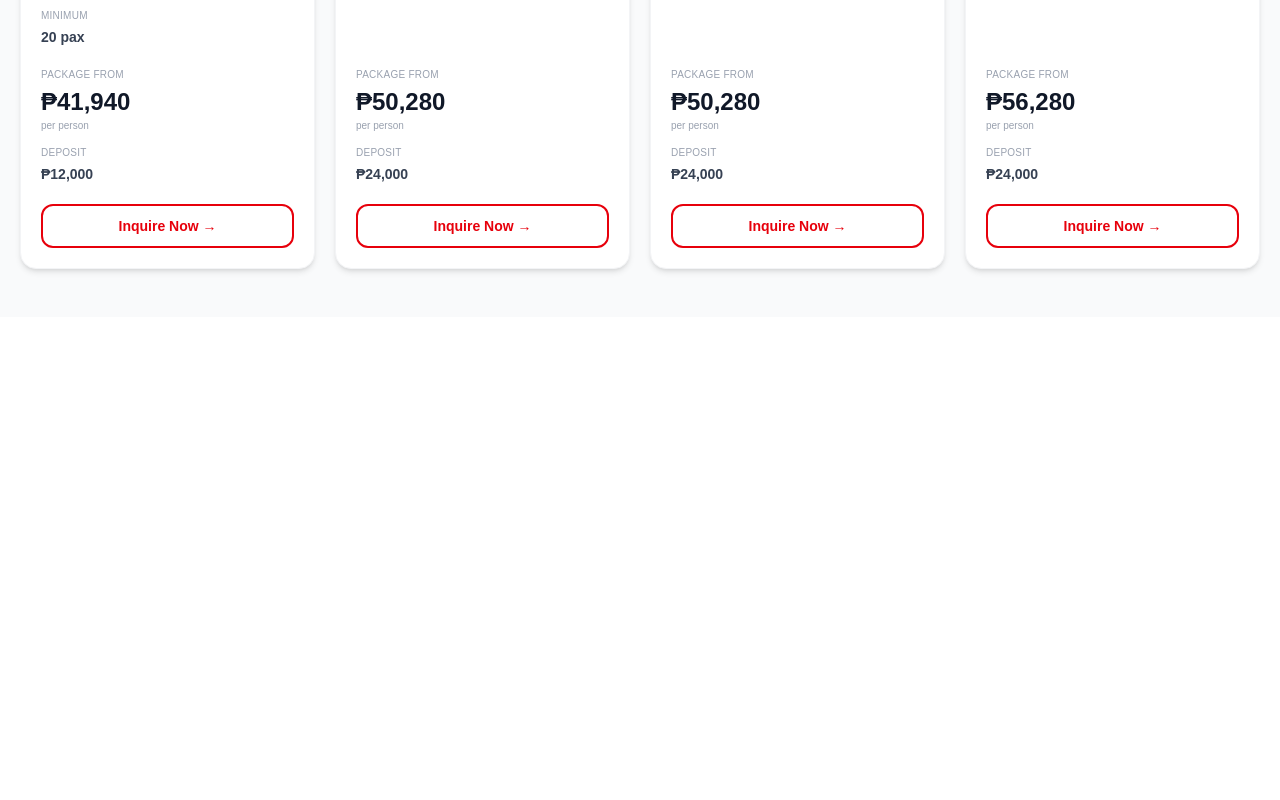
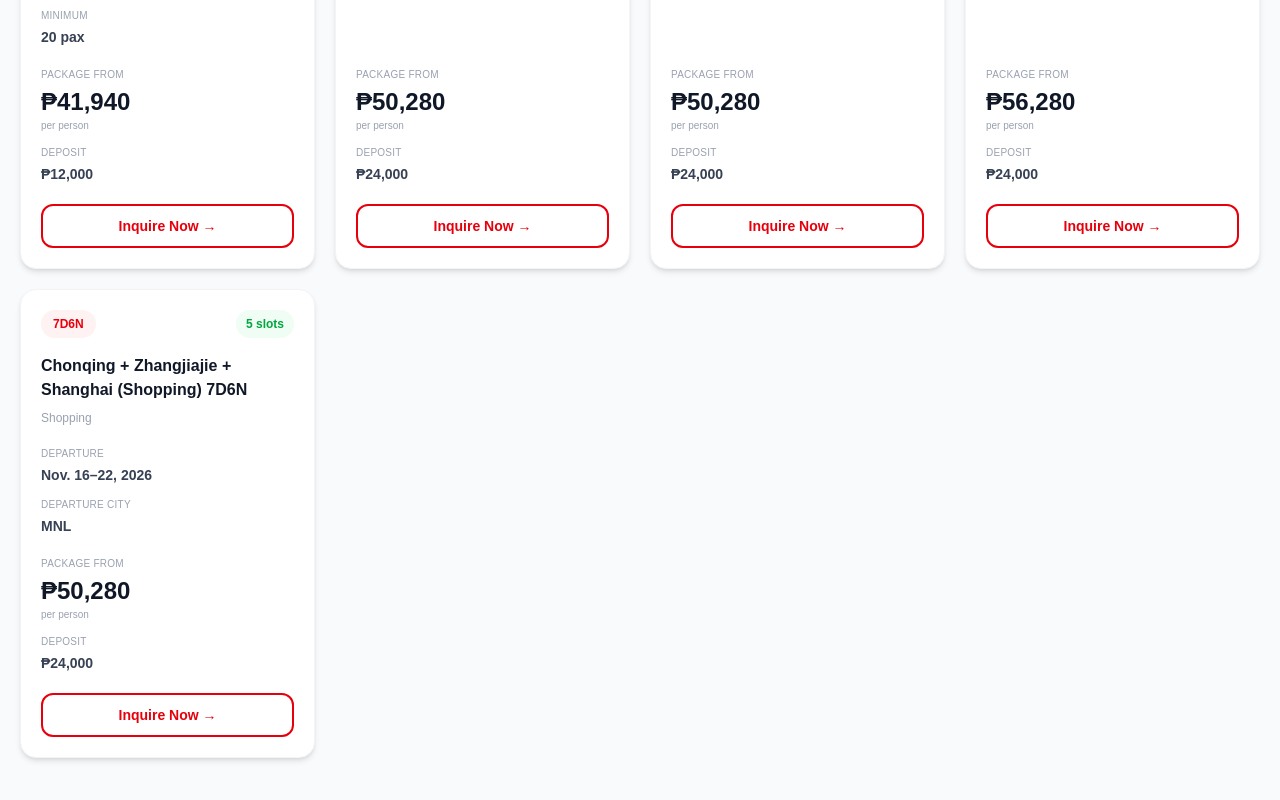
Before and after one commit to chingutravelandtours/chingu-website, a Next.js app: page /china-tours in a window 1280 px wide. Shown: the part 2036-2836 px from the top of the page. Before the commit the page ends 2353 px from the top, so only its background shows below. Built offline with nearby package versions, Linux system fonts and the light colour scheme.

Commit message:
Update page.tsx

```diff
--- a/app/china-tours/page.tsx
+++ b/app/china-tours/page.tsx
@@ -192,6 +192,16 @@ const packages: Package[] = [
     city: "MNL",
     price: 938 * USD_TO_PHP,
     slots: 6,
+    deposit: 400 * USD_TO_PHP,
+  },
+   {
+    title: "Chonqing + Zhangjiajie + Shanghai (Shopping) 7D6N",
+    subtitle: "Shopping",
+    duration: "7D6N",
+    dates: "Nov. 16–22, 2026",
+    city: "MNL",
+    price: 838 * USD_TO_PHP,
+    slots: 5,
     deposit: 400 * USD_TO_PHP,
   },
 ];
```
